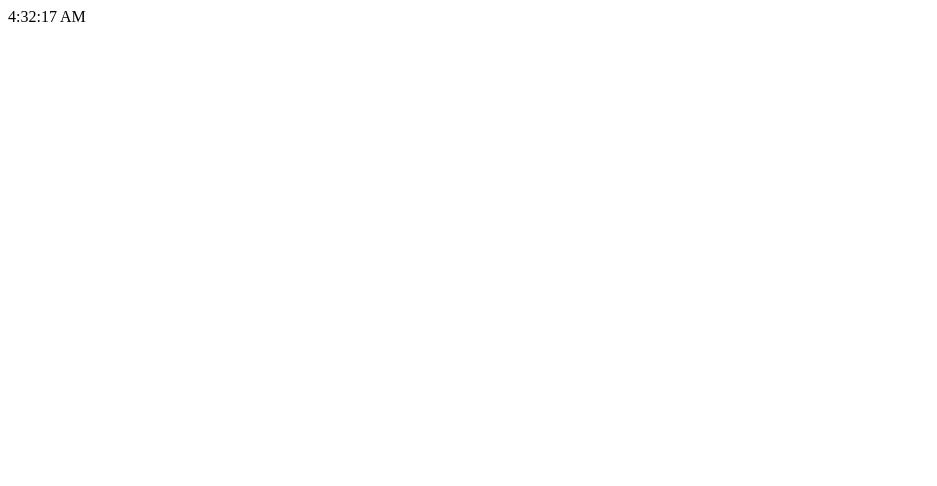
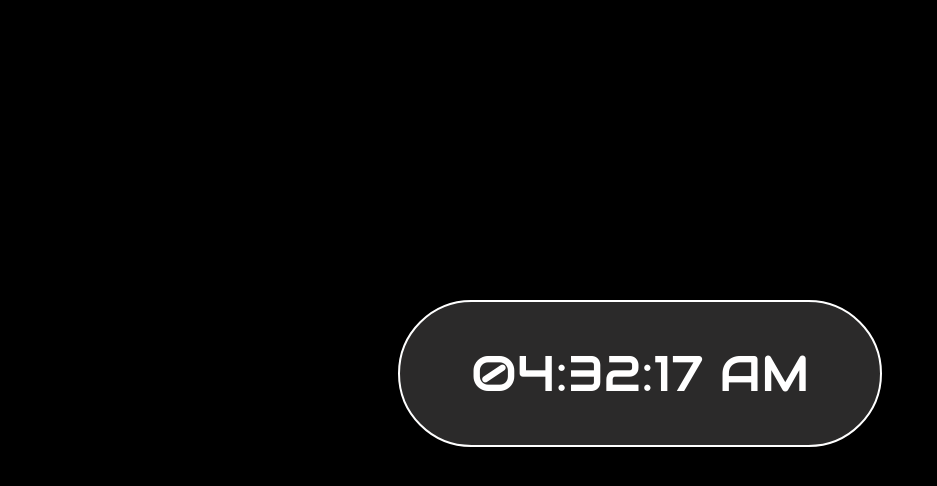
Before and after one commit to saitejasvi319/Clock, a plain HTML site: page index.html in a window 1280 px wide. Shown: the whole page, without its empty margins (0-937 px from the left). Drawn offline with Linux system fonts and the light colour scheme.

Commit message:
Added styling and changed script code

```diff
--- /dev/null
+++ b/clock.css
@@ -0,0 +1,19 @@
+@import url('https://fonts.googleapis.com/css2?family=Audiowide&display=swap');
+
+body{
+    background: black;
+}
+
+#clock{
+    background: rgb(43, 42, 42);
+    text-align: center;
+    font-size: 50px;
+    color: white;
+    font-family: 'Audiowide', cursive;
+    padding: 40px;
+    width: 400px;
+    margin: auto;
+    margin-top: 300px;
+    border-radius: 200px;
+    border: 2px solid white;
+    }
--- a/clock.js
+++ b/clock.js
@@ -1,7 +1,28 @@
-const clock = document.getElementById("clock");
+function updateClock(){
 
-function updateTime() {
-    let currentDate = new Date();
-    let currentTime = currentDate.toLocaleTimeString();
-    clock.innerHTML = currentTime;
+    let currentTime = new Date();
+
+
+    let currentHour = currentTime.getHours();
+    let currentMinutes = currentTime.getMinutes();
+    let currentSeconds = currentTime.getSeconds();
+
+    currentHour = (currentHour < 10 ? "0": "") + currentHour;
+    currentMinutes = (currentMinutes < 10 ? "0": "") + currentMinutes;
+    currentSeconds = (currentSeconds < 10 ? "0": "") + currentSeconds;
+
+
+    currentHour = (currentHour>12) ? currentHour - 12 : currentHour;
+    currentHour = (currentHour==0) ?  12 : currentHour;
+
+
+    let timeOfDay = (currentHour < 12 ) ? "AM" : "PM";
+
+
+    let currentTimeStr = currentHour + ":" + currentMinutes
+                        + ":" + currentSeconds + " " + timeOfDay;
+
+
+    document.getElementById("clock").innerHTML = currentTimeStr;
+
 }
--- a/index.html
+++ b/index.html
@@ -4,9 +4,10 @@
     <meta charset="UTF-8">
     <meta name="viewport" content="width=device-width, initial-scale=1.0">
     <meta http-equiv="X-UA-Compatible" content="ie=edge">
+    <link rel="stylesheet" href="clock.css">
     <title>Clock</title>
 </head>
-<body onload="updateTime(); setInterval('updateTime()', 1000)">
+<body onload="updateClock(); setInterval('updateClock()', 1000)">
     <div id="clock">
 
     </div>
```
